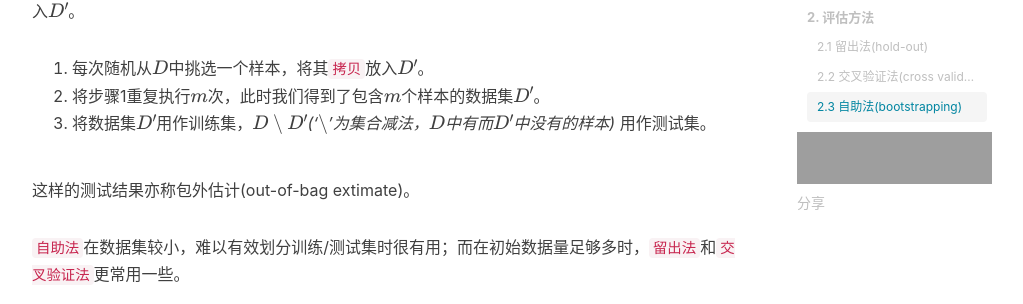
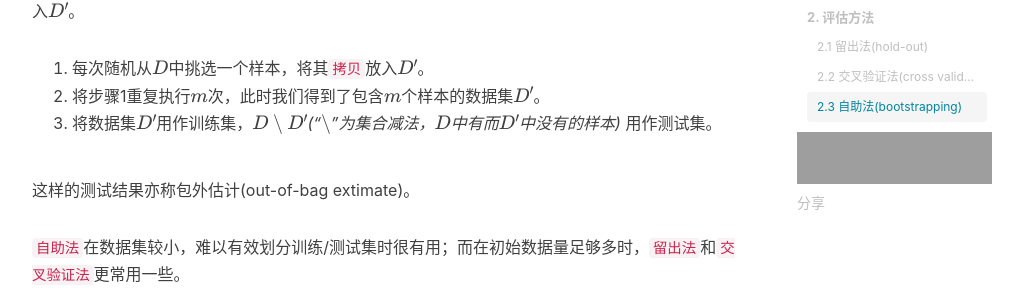
Before and after one commit to zivenyang/zivenyang.github.io, a Jekyll site: the page built from _posts/zzh-mathine-learning/2017-07-21-zzh-ml-chapter-2.markdown, in a window 1280 px wide and 900 px high, scrolled down 2837 px, cut to the strip 147-451 px from the top of the window. Shown: the whole strip, without its empty margins (233-1256 px from the left). Built offline with Jekyll 4.4.1, drawn with Linux system fonts in a browser that asks for light colours; nearby versions of some CDN libraries; formulas are drawn with MathJax 3; comment, search, counter and statistics services are not loaded; grey boxes are pictures that could not be loaded.

Commit message:
update zzh-ch2

```diff
--- a/_posts/zzh-mathine-learning/2017-07-21-zzh-ml-chapter-2.markdown
+++ b/_posts/zzh-mathine-learning/2017-07-21-zzh-ml-chapter-2.markdown
@@ -93,7 +93,7 @@ tags:
 以自助采样(bootstrap sampling)为基础，假设给定包含\\(m\\)个样本的数据集\\(D\\)，对其拷贝放入\\(D'\\)。
 1. 每次随机从\\(D\\)中挑选一个样本，将其`拷贝`放入\\(D'\\)。
 2. 将步骤1重复执行\\(m\\)次，此时我们得到了包含\\(m\\)个样本的数据集\\(D'\\)。
-3. 将数据集\\(D'\\)用作训练集，\\(D\setminus D'\\)*('\\(\setminus\\)'为集合减法，\\(D\\)中有而\\(D'\\)中没有的样本)* 用作测试集。
+3. 将数据集\\(D'\\)用作训练集，\\(D\setminus D'\\)*(“\\(\setminus\\)”为集合减法，\\(D\\)中有而\\(D'\\)中没有的样本)* 用作测试集。
 
 这样的测试结果亦称包外估计(out-of-bag extimate)。
 
```
